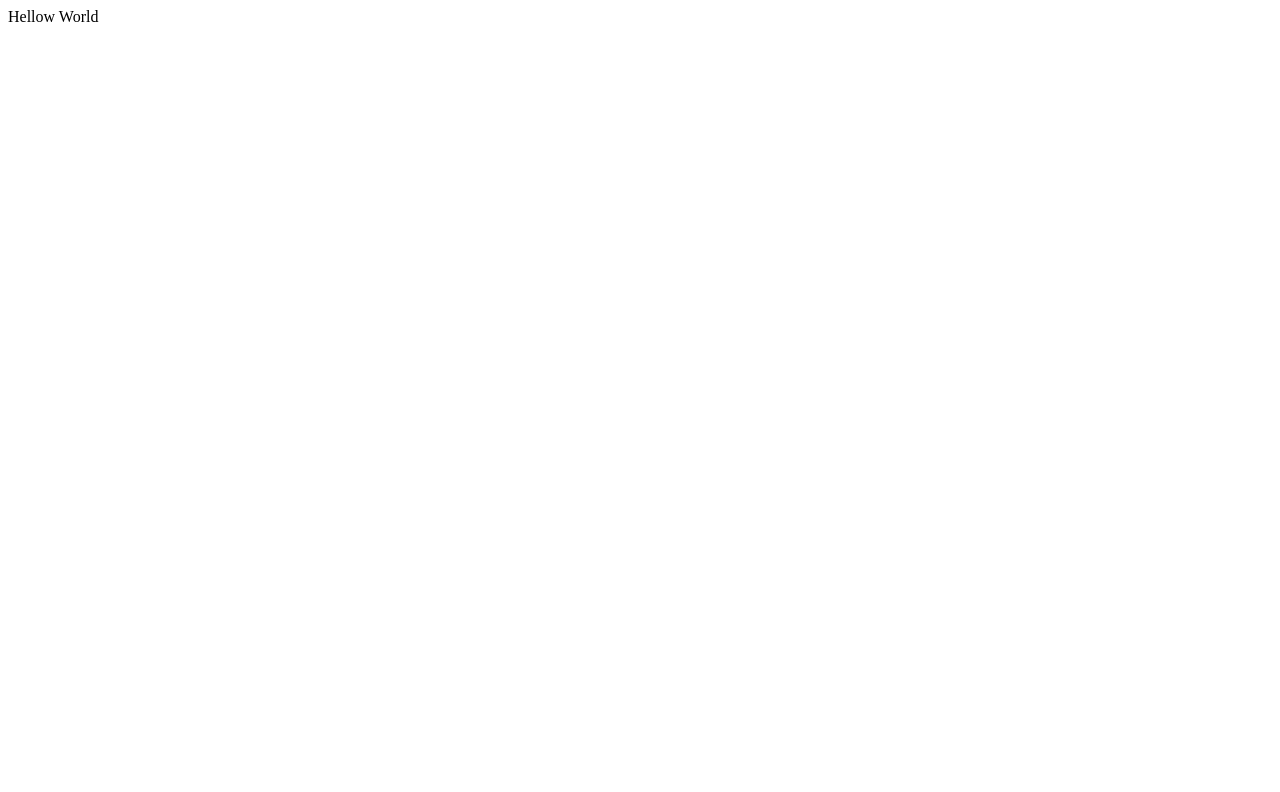
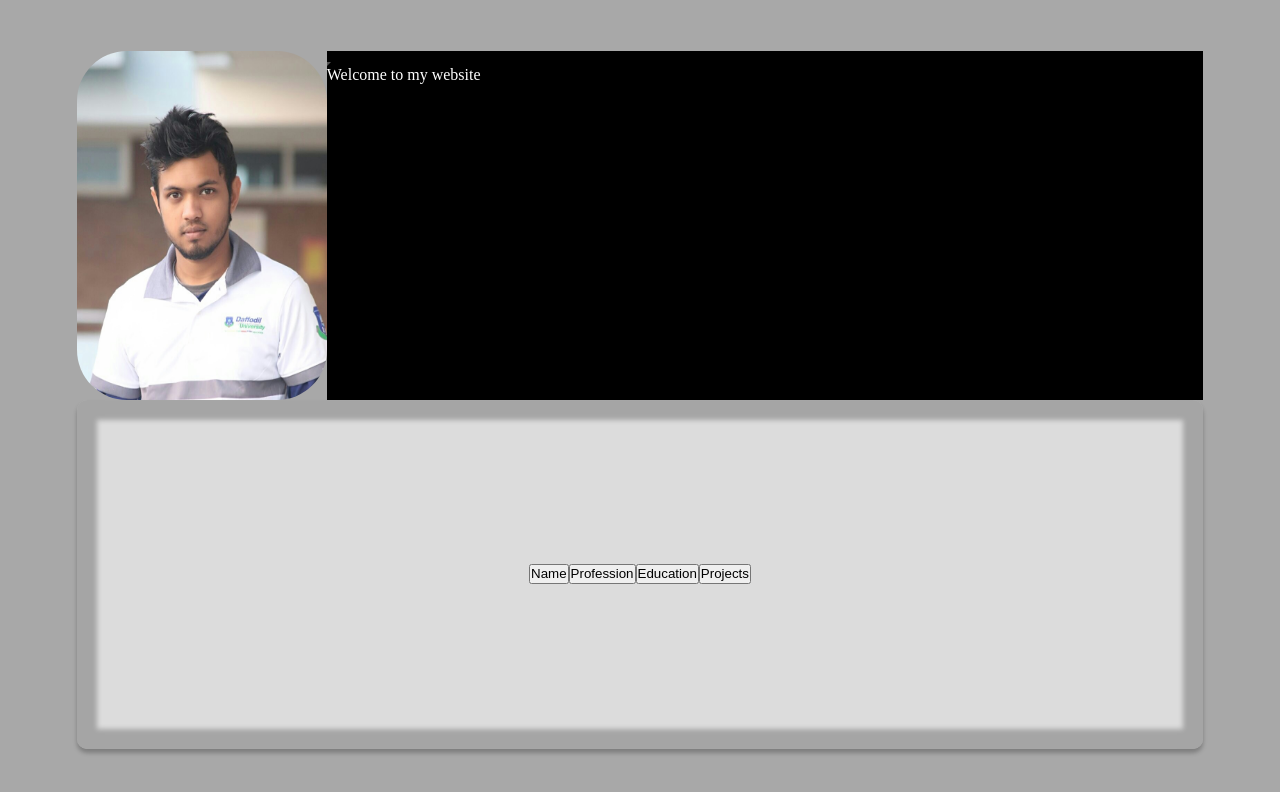
Before and after one commit to Sakkhor909/portfolio, a React (Create React App) app: page / in a window 1280 px wide. Shown: the top 792 px of the page. Built offline with nearby package versions, Linux system fonts and the light colour scheme.

Commit message:
Styling components start

```diff
--- a/public/index.html
+++ b/public/index.html
@@ -4,40 +4,14 @@
     <meta charset="utf-8" />
     <link rel="icon" href="%PUBLIC_URL%/favicon.ico" />
     <meta name="viewport" content="width=device-width, initial-scale=1" />
-    <meta name="theme-color" content="#000000" />
     <meta
-      name="description"
-      content="Web site created using create-react-app"
+      name="Minhajur Rahman Sakkhor"
+      content="The Portfolio website of Minhajur Rahman Sakkhor"
     />
-    <link rel="apple-touch-icon" href="%PUBLIC_URL%/logo192.png" />
-    <!--
-      manifest.json provides metadata used when your web app is installed on a
-      user's mobile device or desktop. See https://developers.google.com/web/fundamentals/web-app-manifest/
-    -->
-    <link rel="manifest" href="%PUBLIC_URL%/manifest.json" />
-    <!--
-      Notice the use of %PUBLIC_URL% in the tags above.
-      It will be replaced with the URL of the `public` folder during the build.
-      Only files inside the `public` folder can be referenced from the HTML.
-
-      Unlike "/favicon.ico" or "favicon.ico", "%PUBLIC_URL%/favicon.ico" will
-      work correctly both with client-side routing and a non-root public URL.
-      Learn how to configure a non-root public URL by running `npm run build`.
-    -->
-    <title>React App</title>
+    <title>Minhajur Rahman</title>
   </head>
   <body>
-    <noscript>You need to enable JavaScript to run this app.</noscript>
+    <noscript>You need to enable JavaScript to run this Website.</noscript>
     <div id="root"></div>
-    <!--
-      This HTML file is a template.
-      If you open it directly in the browser, you will see an empty page.
-
-      You can add webfonts, meta tags, or analytics to this file.
-      The build step will place the bundled scripts into the <body> tag.
-
-      To begin the development, run `npm start` or `yarn start`.
-      To create a production bundle, use `npm run build` or `yarn build`.
-    -->
   </body>
 </html>
--- /dev/null
+++ b/src/components/App.jsx
@@ -0,0 +1,32 @@
+import React from 'react';
+import GlobalStyles from './styles/Global';
+import {Body, Container, Row, Monitor, ThemeSwitcher, MonitorMassage, Keyboard} from './styles/Styled';
+import MyImage from './MyImage';
+import Button from './Button';
+
+function App() {
+    return (
+        <>
+        <GlobalStyles />
+        <Body>
+            <Container className={`container`}>
+                <Row>
+                <MyImage/>
+                <Monitor>
+                  <ThemeSwitcher></ThemeSwitcher>
+                  <MonitorMassage>Welcome to my website</MonitorMassage>
+               </Monitor>
+                </Row>
+              <Keyboard>
+               <Button Text="Name" />
+               <Button Text="Profession" />
+               <Button Text="Education" />
+               <Button Text="Projects" />
+            </Keyboard>
+            </Container>
+        </Body>
+        </>
+    )
+}
+
+export default App;
--- /dev/null
+++ b/src/components/Button.jsx
@@ -0,0 +1,9 @@
+import React from 'react'
+
+function Buttons({Text}) {
+    return (
+       <button>{Text}</button>
+    )
+}
+
+export default Buttons;
--- /dev/null
+++ b/src/components/MyImage.jsx
@@ -0,0 +1,10 @@
+import React from 'react';
+import { MyImageCSS } from './styles/Styled';
+
+function MyImage() {
+    return (
+        <MyImageCSS src="./assets/images/MyImage.jpg" alt="My Image" />
+    )
+}
+
+export default MyImage;
--- /dev/null
+++ b/src/components/styles/Global.js
@@ -0,0 +1,20 @@
+import { createGlobalStyle } from "styled-components";
+
+const GlobalStyles = createGlobalStyle`
+   // Reset/normalize
+*,
+::after,
+::before {
+  box-sizing: border-box;
+  margin: 0;
+  padding: 0;
+  line-height: 1rem;
+}
+
+
+
+
+
+`;
+
+export default GlobalStyles;
--- /dev/null
+++ b/src/components/styles/Styled.js
@@ -0,0 +1,48 @@
+import styled from "styled-components";
+
+export const Body = styled.body`
+     width: 100%;
+     height: 100vh;
+     background-color: ${({theme}) => theme.color.BodyColor };
+     padding: 4% 6%;
+`;
+
+export const Container = styled.div`
+   width: 100%;
+   height: 100%;
+`;
+
+export const Row = styled.div`
+    display: flex;
+    height: 50%;
+`;
+
+export const MyImageCSS = styled.img`
+     width: 20%;
+     min-width: 250px;
+     border-radius: 50px;
+`;
+
+export const Monitor = styled.div`
+     width: 80%;
+     background-color: black;
+`;
+
+export const ThemeSwitcher = styled.button`
+     background-color: green;
+`;
+
+export const MonitorMassage = styled.div`
+     color: white;
+`;
+
+export const Keyboard = styled.div`
+     width: 100%;
+     height: 50%;
+     display: flex;
+     justify-content: center;
+     align-items: center;
+     background: rgba(255, 255, 255, 0.6);
+     box-shadow: 0px 4px 4px rgba(0, 0, 0, 0.25), inset 0px 0px 5px 20px rgba(0, 0, 0, 0.25);
+     border-radius: 10px;
+`;
--- a/src/index.js
+++ b/src/index.js
@@ -1,6 +1,13 @@
 import React from 'react';
 import ReactDOM from 'react-dom';
+import { ThemeProvider } from 'styled-components';
+import theme from './theme';
+import App from "./components/App";
 
-ReactDOM.render(<div>Hellow World</div>, document.getElementById('root'));
+ReactDOM.render(
+    <ThemeProvider theme = {theme}>
+       <App/>
+    </ThemeProvider>
+       , document.getElementById('root'));
 
 // reportWebVitals();
--- /dev/null
+++ b/src/theme.js
@@ -0,0 +1,7 @@
+const theme = {
+    color: {
+        BodyColor : "#A8A8A8"
+    }
+}
+
+export default theme;
```
Also changed, not shown: package.json (+22 -1 lines), src/components/Keyboard.jsx (added, +11 -0 lines), public/assets/images/MyImage.jpg (added), 1 other file (tests, documents, lock files or other folders).
